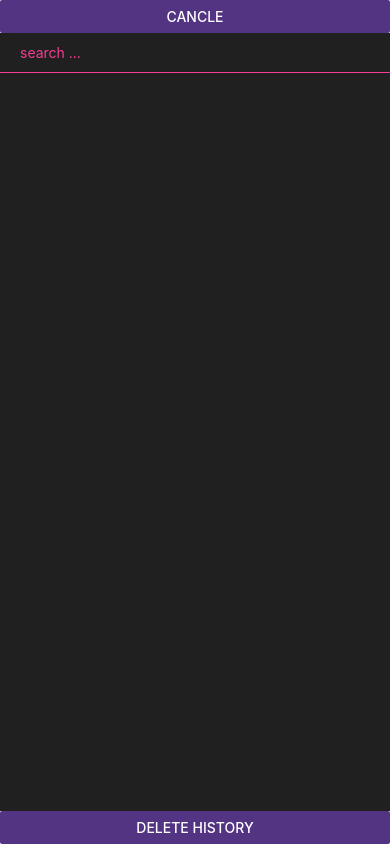
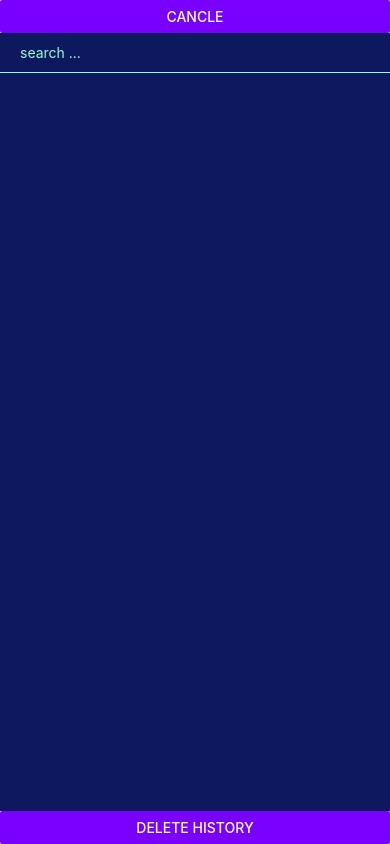
Before and after one commit to KhangOE/React-Native-App, a React Native app in the folder calculator/: screen / in a window 390 px wide. Both pictures are taken after a click on the button "HISTORY". Built offline with nearby package versions, Linux system fonts and the light colour scheme.

Commit message:
update history ui

```diff
--- a/calculator/history.js
+++ b/calculator/history.js
@@ -23,7 +23,7 @@ export const History = (props) => {
   return (
     <Modal visible={props.show}>
       <Button
-      color={'#533483'}
+      color={'#7900FF'}
         title="Cancle"
         onPress={() => {
           props.setShow((state) => !state);
@@ -33,7 +33,7 @@ export const History = (props) => {
         style={styles.searchBar}
         value={props.search}
         placeholder="search ..."
-        placeholderTextColor={'#F73D93'}
+        placeholderTextColor={'#93FFD8'}
         onChangeText={(text) => props.searchFilter(text)}
       />
       <SafeAreaView style={styles.container}>
@@ -47,7 +47,7 @@ export const History = (props) => {
         />
            </View>
       </SafeAreaView>
-      <Button color={'#533483'} title="Delete history" onPress={props.clearHistory} />
+      <Button color={'#7900FF'} title="Delete history" onPress={props.clearHistory} />
     </Modal>
   );
 };
@@ -55,28 +55,30 @@ export const History = (props) => {
 const styles = StyleSheet.create({
   container: {
     flex: 1,
-  //  marginTop: StatusBar.currentHeight || 0,
-    backgroundColor: "#202020",
+   // marginTop: StatusBar.currentHeight || 0,
+    backgroundColor: "#0E185F",
     flexDirection:'column',
-    justifyContent:'flex-start'
+    justifyContent:'flex-start',
+    paddingTop:8
   },
   item: {
     padding: 8,
     marginVertical: 8,
     marginHorizontal: 8,
-    borderBottomWidth:2,
-    borderBottomColor:'#F73D93'
+    backgroundColor:"#2FA4FF",
+    borderRadius: 16
   },
   title: {
     fontSize: 32,
-   color: "#F73D93",
+   color: "#E8FFC2",
     // textAlign: "right",
   },
   searchBar: {
     height: 40,
-    backgroundColor: "#202020",
+    backgroundColor: "#0E185F",
     borderBottomWidth: 1,
     paddingLeft: 20,
-    borderColor: "#F73D93",
+    borderColor: "#93FFD8",
+    paddingHorizontal: 8
   },
 });
```
